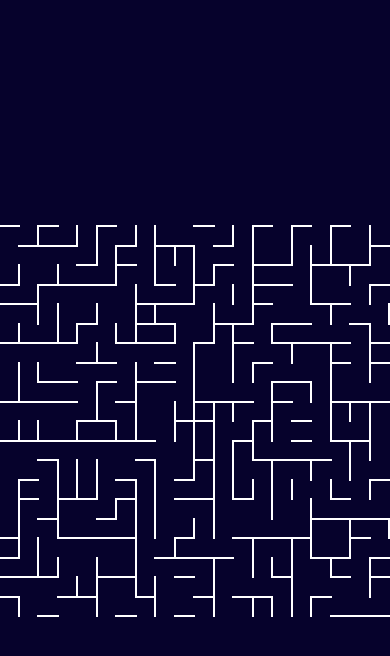
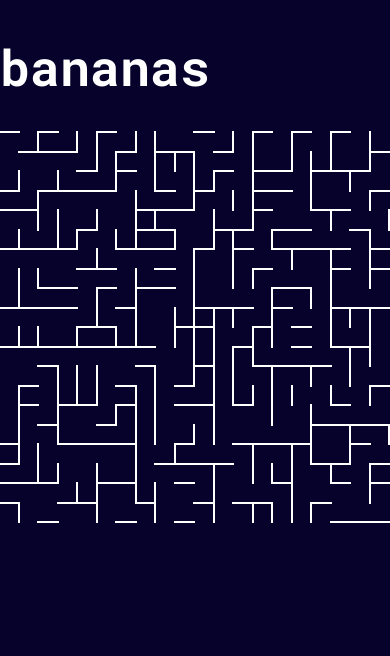
Before and after one commit to jamezmca/dont-get-struck, a React (Create React App) app: page / in a window 390 px wide. Shown: the top 656 px of the page. Built offline with nearby package versions, Linux system fonts and the light colour scheme.

Commit message:
responsive sizing

```diff
--- a/src/App.css
+++ b/src/App.css
@@ -5,9 +5,7 @@
   max-height: 100vh;
   display: flex;
   flex-direction: column;
-  justify-content: center;
   background-color: rgb(6, 2, 44);
-  justify-content: center;
   align-items: center;
   overflow: scroll;
 
--- a/src/components/Cell.js
+++ b/src/components/Cell.js
@@ -2,10 +2,10 @@ import React, { useState } from 'react'
 import * as cellStyles from './cell.module.css'
 
 
-export default function Cell({ cell, dimensions }) {
+export default function Cell({ cell, dimensions, mazePx }) {
     let cellBorders = colorBorders(cell)
-    let cellWidth = window.innerWidth / (dimensions[1] + 2)
-    let cellHeight = window.innerHeight / (dimensions[0] + 2)
+    let cellWidth = mazePx  / (dimensions[1] + 2)
+    let cellHeight = mazePx / (dimensions[0] + 2)
 
     function colorBorders(c) {
         let borders = { left: false, right: false, up: false, down: false }
--- a/src/components/CellRow.js
+++ b/src/components/CellRow.js
@@ -3,12 +3,12 @@ import Cell from './Cell'
 import * as cellStyles from './cell.module.css'
 //hehe
 
-export default function CellRow({ cellRow, dimensions, rowNum }) {
+export default function CellRow({ cellRow, dimensions, rowNum, mazePx}) {
 
     return (
         <div className={cellStyles.container}>
             {cellRow.map((cell, i) => {
-                return <Cell key={i} cell={cell} rowNum={rowNum} dimensions={dimensions} />
+                return <Cell key={i} cell={cell} rowNum={rowNum} dimensions={dimensions} mazePx={mazePx}/>
             })}
 
         </div>
--- a/src/components/GameScreen.js
+++ b/src/components/GameScreen.js
@@ -5,16 +5,18 @@ import Cell from './CellRow'
 
 export default function GameScreen() {
     const maze = generateMaze()
+    let mazePx = Math.min(window.innerWidth, 0.8 * window.innerHeight)
     return (
         <div className={screenStyles.container}
             style={{
-                width: Math.min(window.innerWidth, window.innerHeight),
-                height: Math.min(window.innerWidth, window.innerHeight)
+                width: mazePx,
+                height: mazePx
             }}>
             {maze.map((cellRow, i) => <Cell
                 key={i}
                 rowNum={i}
                 cellRow={cellRow}
+                mazePx={mazePx}
                 dimensions={[maze.length, maze[0].length]} />)}
         </div>
     )
--- /dev/null
+++ b/src/components/Header.js
@@ -0,0 +1,10 @@
+import React from 'react'
+import * as headerStyles from './header.module.css'
+
+export default function Header() {
+    return (
+        <div className={headerStyles.container}>
+            <h1>bananas</h1>
+        </div>
+    )
+}
--- a/src/components/Layout.js
+++ b/src/components/Layout.js
@@ -1,9 +1,11 @@
 import React from 'react'
+import Header from './Header'
 
 
 export default function Layout({children}) {
     return (
         <div>
+            <Header/>
             {children}
         </div>
     )
--- /dev/null
+++ b/src/components/header.module.css
@@ -0,0 +1,12 @@
+@import url('https://fonts.googleapis.com/css2?family=Roboto+Mono:wght@500;700&display=swap');
+
+.container {
+    flex: 1;
+}
+
+.container h1 {
+    font-family: 'Roboto Mono', monospace;
+    font-weight: 700;
+    color: white;
+    font-size: 50px;
+}
```
